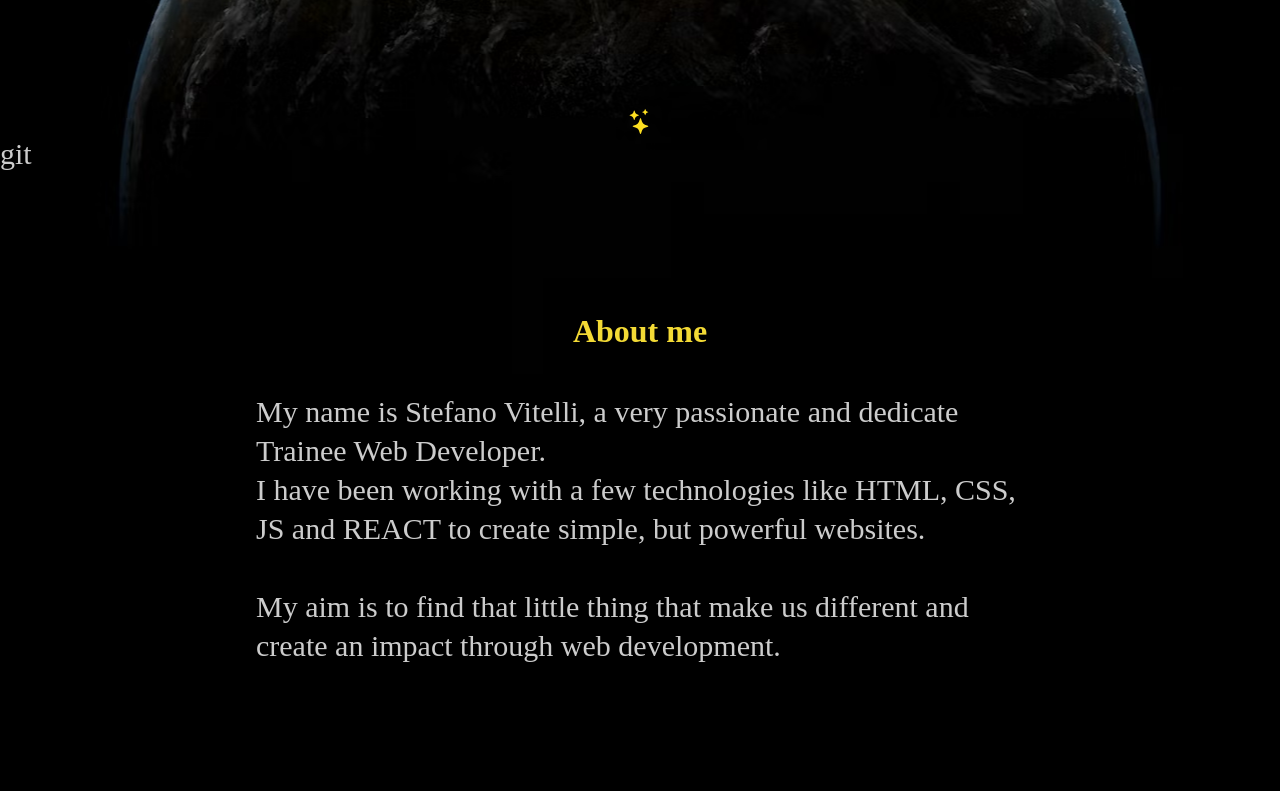
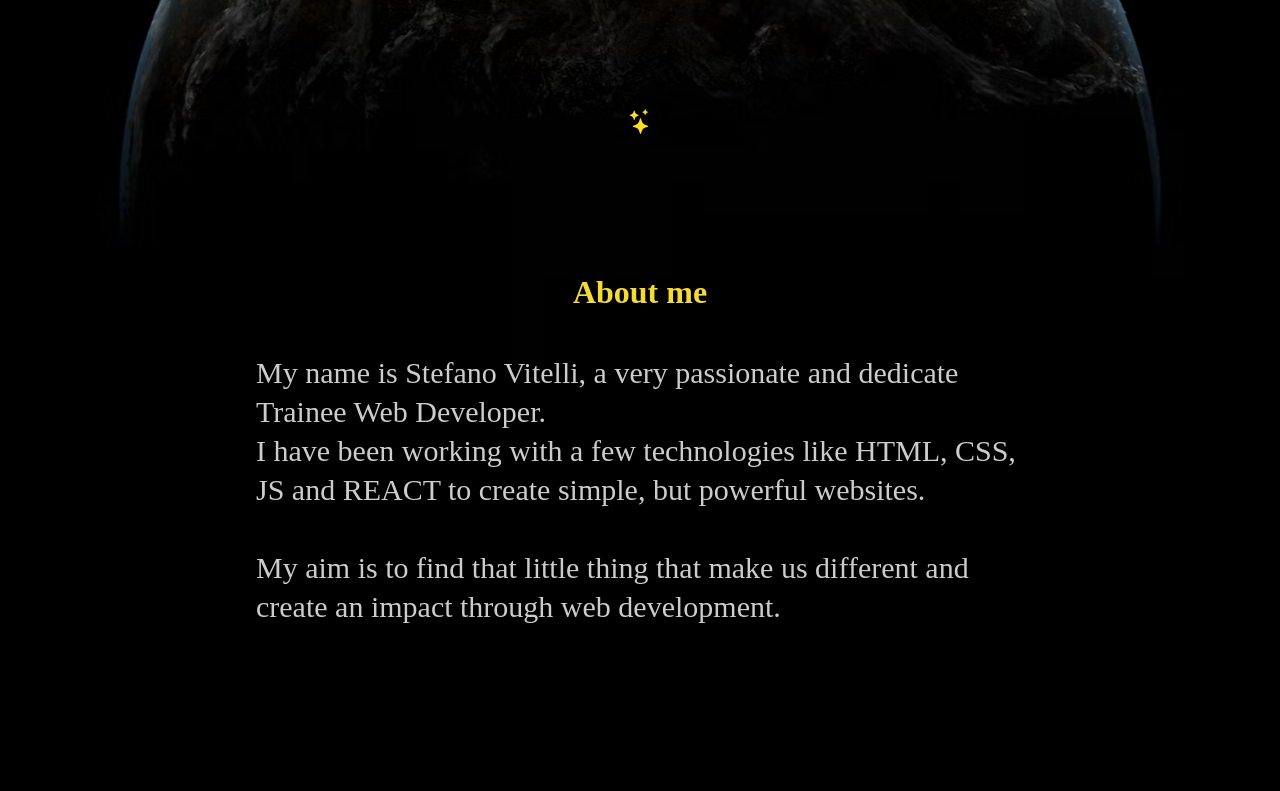
Before and after one commit to Stefano-Vitelli/budapest-project, a React (Create React App) app: page / in a window 1280 px wide. Shown: the part 520-1311 px from the top of the page. Built offline with nearby package versions, Linux system fonts and the light colour scheme.

Commit message:
fix error

```diff
--- a/src/Navbar.js
+++ b/src/Navbar.js
@@ -12,7 +12,7 @@ const Navbar = () => {
                <h1 className="first-header">I'm Stefano Vitelli</h1>
                <h2 className="own-name"> Trainee Web Developer</h2>
                <img src="/web-images/stars-custom.svg" alt="stars-sky" className="stars-paragraph"/>
-          <div className="paragraph">git
+          <div className="paragraph">
                <h3 className="third-header">About me</h3>
                     <p>
                     My name is Stefano Vitelli, a very passionate and dedicate Trainee Web Developer.<br/>
```
